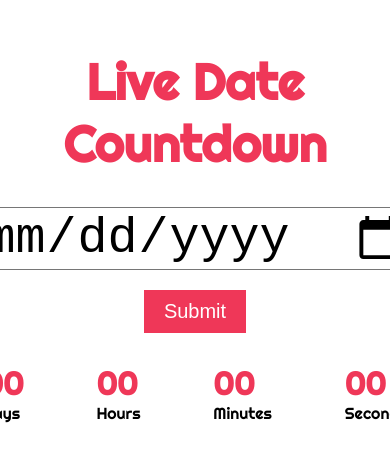
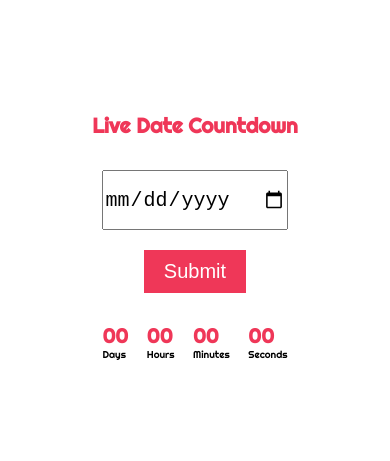
Before and after one commit to Zabzx/Live-Countdown, a plain HTML site: page live-countdown/index.html in a window 390 px wide. Shown: the part 161-622 px from the top of the page. Drawn offline with Linux system fonts and the light colour scheme.

Commit message:
Responsive improvements

```diff
--- a/live-countdown/index.html
+++ b/live-countdown/index.html
@@ -15,7 +15,7 @@
     <h1 id="intro">Live Date Countdown</h1>
     <!--Form-->
     <form action="index.html">
-        <input type="date" name="date" id="user-input">
+        <input style="font-size: 20px" class="main-input" type="date" name="date" id="user-input">
         <br>
         <button type="button" id="submit">Submit</button>
     </form>
--- a/live-countdown/main.css
+++ b/live-countdown/main.css
@@ -41,7 +41,7 @@ form{
 }
 
 .time-container{
-    width: 100%;
+    width: 90%;
     margin: auto;
 }
 .time{
@@ -72,3 +72,19 @@ form{
 .active {
     display: block;
 }
+
+/* Responsive */
+@media only screen and (max-width: 600px) {
+    #intro {
+        font-size: 1.3rem;
+    }
+
+    .main-input {
+        width: 90%;
+        height: 60px;
+    }
+
+    .time {
+        font-size: 10px;
+    }
+}
```
